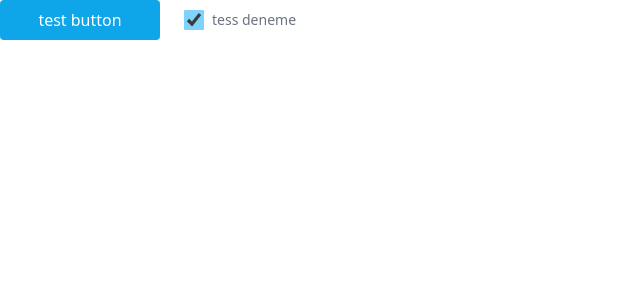
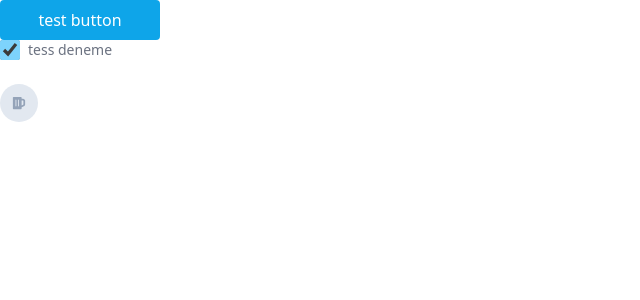
Before and after one commit to halilcn/reco, a React (Create React App) app: page / in a window 1280 px wide. Shown: the top 300 px of the page, without its empty margins (0-640 px from the left). Built offline with nearby package versions, Linux system fonts and the light colour scheme.

Commit message:
add new compoennt

```diff
--- a/src/App.tsx
+++ b/src/App.tsx
@@ -4,17 +4,18 @@ import { FaBeer } from 'react-icons/fa'
 import './App.css'
 import Button from './components/button/Button'
 import Checkbox from './components/checkbox/Checkbox'
+import IconCheckbox from './components/icon-checkbox/IconCheckbox'
 
 function App() {
   const [testCheck, setTestCheck] = useState(true)
 
   return (
-    <div className="flex">
+    <div className="flex-col justify-center items-center">
       <div className="mr-6">
         <Button className="bg-red-700">test button</Button>
       </div>
       <Checkbox
-        className=""
+        className={'mr-10'}
         checked={testCheck}
         onChange={() => {
           setTestCheck(!testCheck)
@@ -22,6 +23,18 @@ function App() {
         id="test">
         tess deneme
       </Checkbox>
+      <br />
+      <div className="flex">
+        <IconCheckbox
+          disabled
+          checked={testCheck}
+          onClick={() => {
+            setTestCheck(!testCheck)
+          }}
+          id={'dednem'}>
+          <FaBeer />
+        </IconCheckbox>
+      </div>
     </div>
   )
 }
--- /dev/null
+++ b/src/components/icon-checkbox/IconCheckbox.tsx
@@ -0,0 +1,36 @@
+import classNames from 'classnames'
+import React from 'react'
+
+import convertClassesToImportant from '../../utils/convertClassesToImportant'
+
+interface IProps extends React.ComponentProps<'input'> {
+  id: string
+  children: any
+  checked?: boolean
+  disabled?: boolean
+  loading?: boolean
+}
+
+const Checkbox: React.FC<IProps> = props => {
+  const { id, className, children, checked, loading, disabled, ...componentProps } = props
+
+  //todo: style ?? önemli !
+
+  const checkboxContainerClass = classNames(
+    'relative flex items-center text-gray-500 text-sm cursor-pointer bg-sky-100 hover:bg-sky-200 text-sky-500 p-3 rounded-full',
+    convertClassesToImportant(className),
+    {
+      'bg-sky-200': checked,
+      'bg-slate-200	text-slate-400 pointer-events-none ': disabled,
+      'bg-slate-200	text-slate-400 pointer-events-none cursor-wait opacity-80': loading,
+    }
+  )
+
+  return (
+    <div data-testid="checkboxContainer" className={checkboxContainerClass} {...componentProps}>
+      {children}
+    </div>
+  )
+}
+
+export default Checkbox
--- a/src/components/index.ts
+++ /dev/null
@@ -1 +0,0 @@
-export { default as Deneme } from './deneme/Deneme'
```
Also changed, not shown: 1 other file (tests, documents, lock files or other folders).
